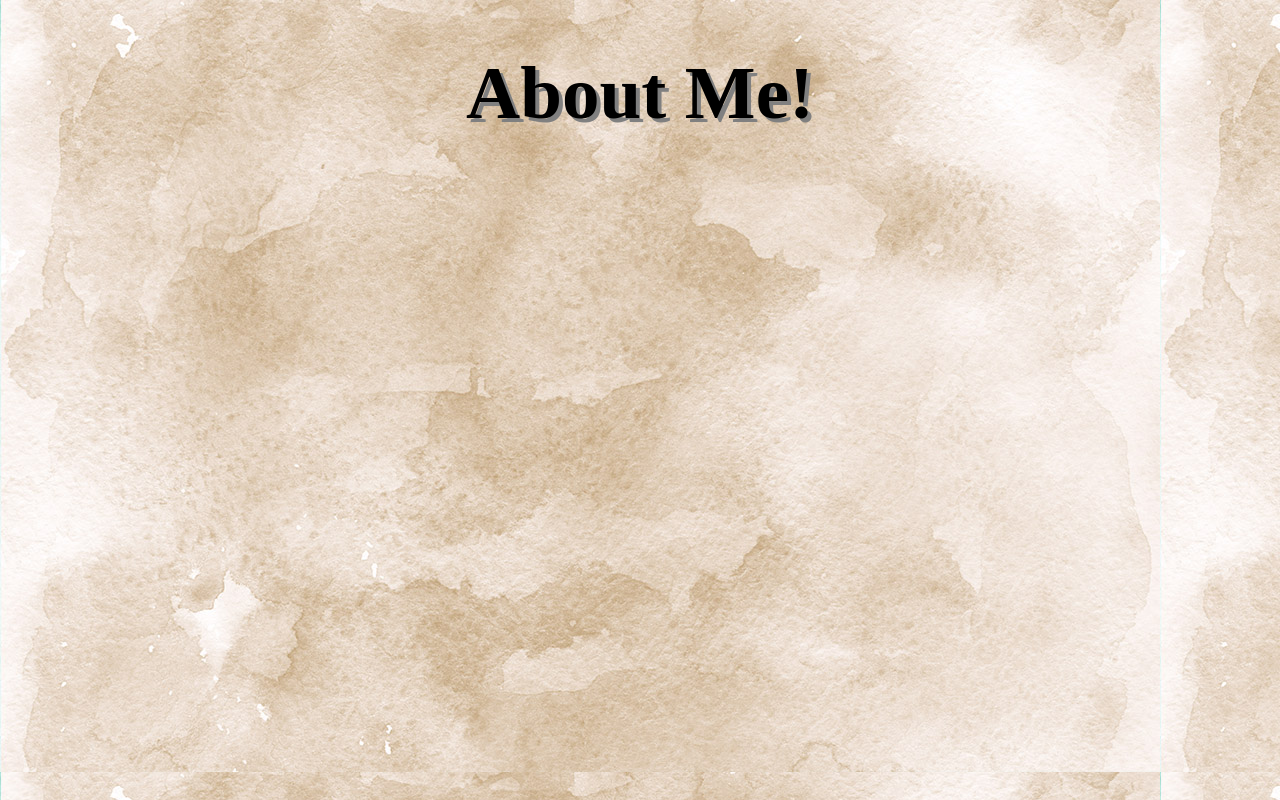
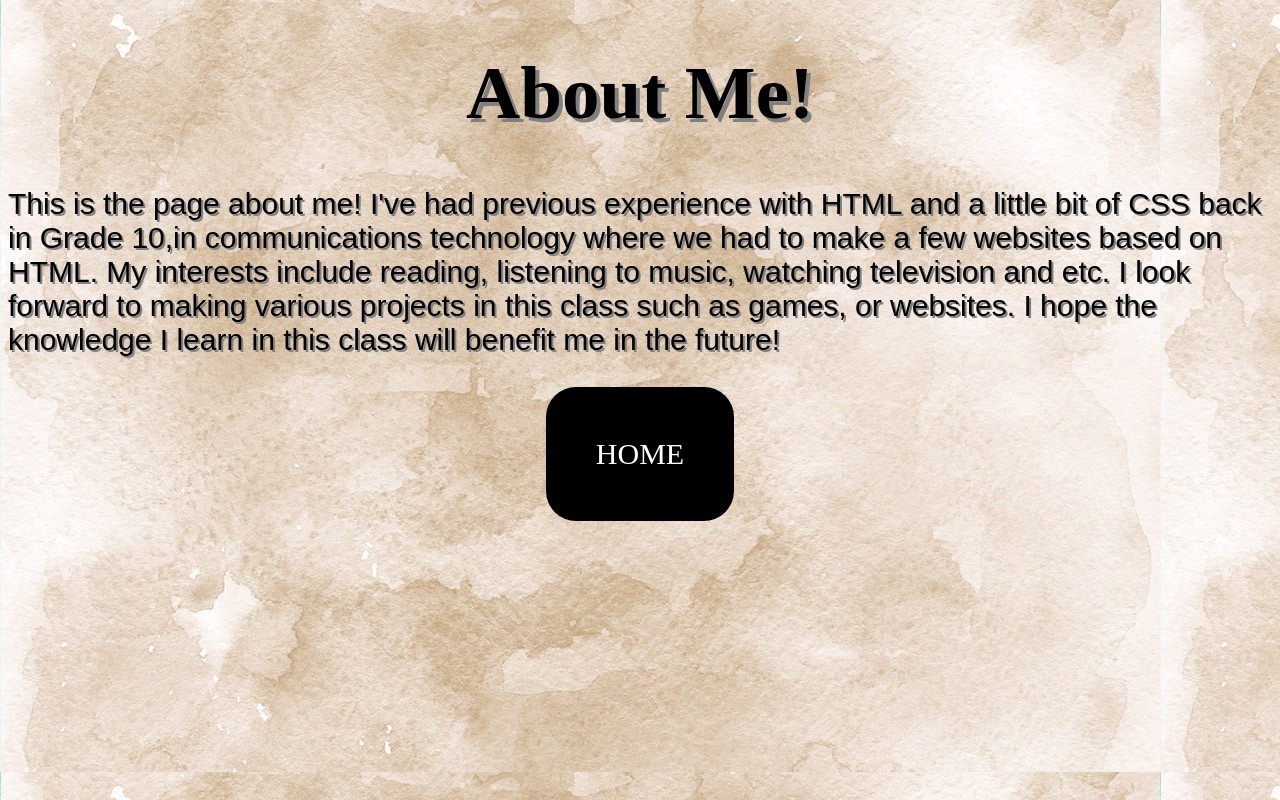
Before and after one commit to 624167/test, a plain HTML site: page AboutMe.html in a window 1280 px wide. Drawn offline with Linux system fonts and the light colour scheme; files whose address does not match are found by name.

Commit message:
PAGE VNKLMKIMPOKJ K,NEW

```diff
--- a/AboutMe.html
+++ b/AboutMe.html
@@ -8,3 +8,6 @@
 <div>
 
 <body background="G:\Documents\GitHub\test\7957b416b366534.jpg">
+	<p> This is the page about me! I've had previous experience with HTML and a little bit of CSS back in Grade 10,in communications technology where we had to make a few websites based on HTML. My interests include reading, listening to music, watching television and etc. I look forward to making various projects in this class such as games, or websites. I hope the knowledge I learn in this class will benefit me in the future!
+<div class="button_cont" align="center"><a class="example_d" href="index.html" target="_blank" rel="nofollow noopener">
+Home</a></div>
--- a/style.css
+++ b/style.css
@@ -5,3 +5,32 @@ h1{
 	color: black;
 	text-shadow: 4px 4px gray;
 }
+p{
+	font-family: Arial;
+	font-size:30px;
+	color: black;
+	text-shadow: 2px 2px gray;
+	margin left: 50px;
+}
+.example_d{
+	font-family: Times New Roman;
+	font-size: 30px;
+}
+.example_d {
+color: white !important;
+text-transform: uppercase;
+text-decoration: none;
+background: black;
+padding: 50px;
+border-radius: 30px;
+display:inline-block;
+border: none;
+transition: all 0.4s ease 0s;
+}
+.example_d:hover {
+text-shadow: 0px 0px 6px rgba(255, 255, 255, 1);
+-webkit-box-shadow: 0px 5px 40px -10px rgba(0,0,0,0.57);
+-moz-box-shadow: 0px 5px 40px -10px rgba(0,0,0,0.57);
+transition: all 0.4s ease 0s;
+}
+<!-- Button FROM:https://www.fabriziovanmarciano.com/button-styles/-->
--- /dev/null
+++ b/style2.css
@@ -0,0 +1,6 @@
+h1{
+font-family:Brush Script MT;
+font-size:75px;
+text-align:center;
+color:black;
+text-shadow:4px 4px gray;}
```
Also changed, not shown: Assignment.html (added, +5 -0 lines), index.html (+1 -1 lines), 1ob1Nxp.jpg (added), 2 other files.
